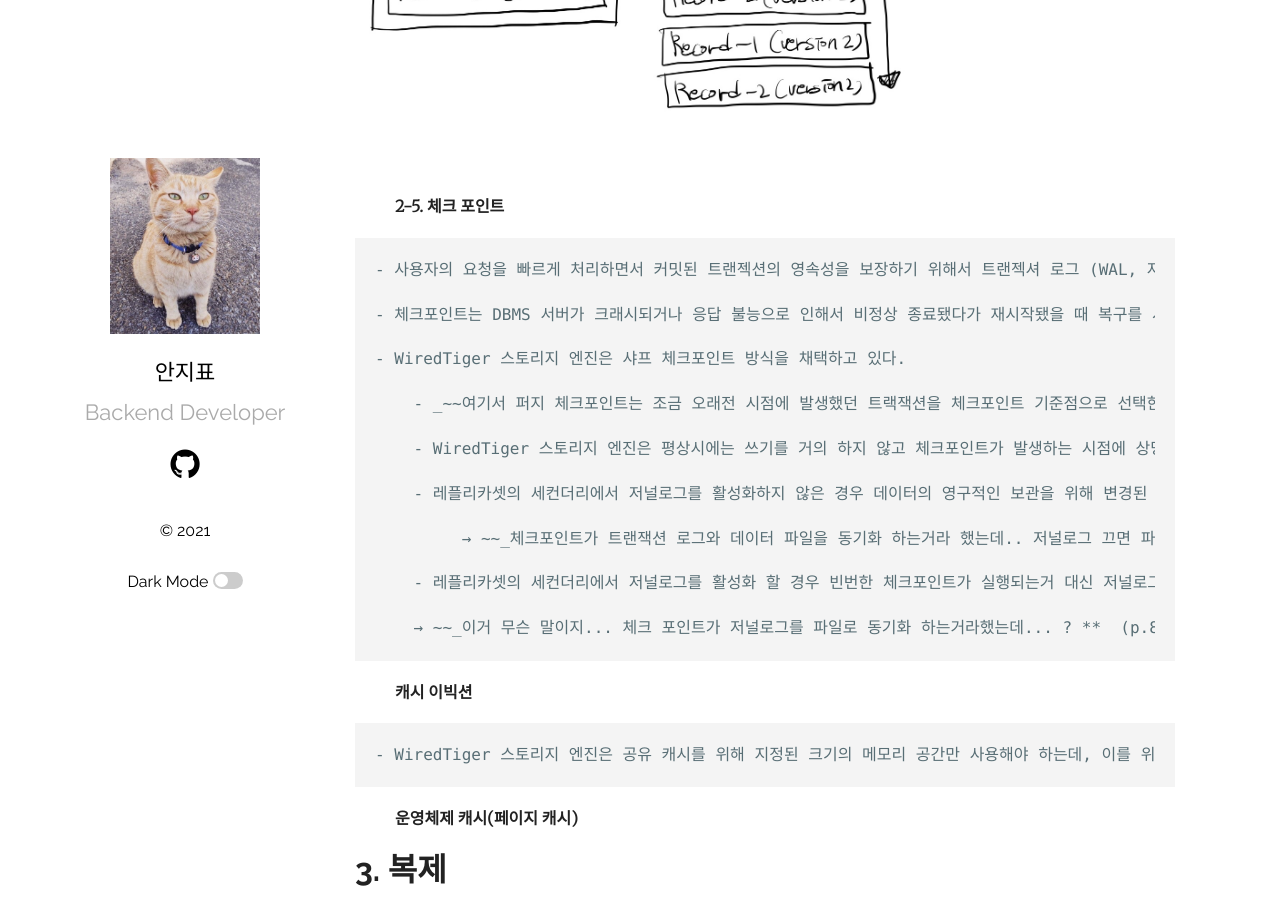
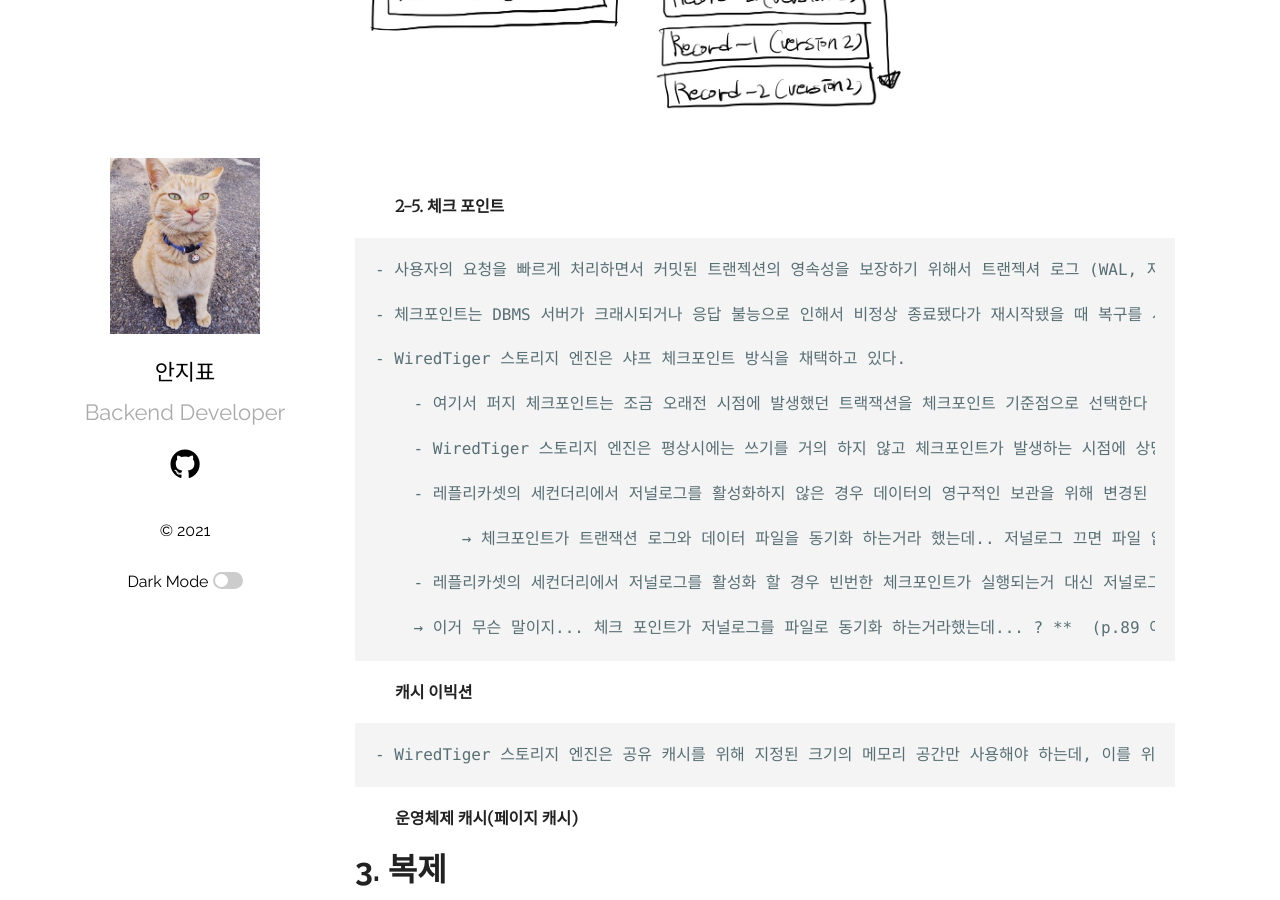
Before and after one commit to ppyong/ppyong.github.io, a Jekyll site: the page built from _posts/2021-07-09-why-mongodb.md, in a window 1280 px wide and 900 px high, scrolled down 3976 px. Built offline with Jekyll 4.4.1, drawn with Linux system fonts in a browser that asks for light colours.

```diff
--- a/_posts/2021-07-09-why-mongodb.md
+++ b/_posts/2021-07-09-why-mongodb.md
@@ -105,17 +105,17 @@ _MongoDB 와 RDBMS (MySQL)이 객체 이름이 조금 다르기에 아래와 같
 
     - WiredTiger 스토리지 엔진은 샤프 체크포인트 방식을 채택하고 있다.
 
-        - _~~여기서 퍼지 체크포인트는 조금 오래전 시점에 발생했던 트랙잭션을 체크포인트 기준점으로 선택한다 하는데 이게 어떤 의미일까?~~_ (**Need to research**)
+        - 여기서 퍼지 체크포인트는 조금 오래전 시점에 발생했던 트랙잭션을 체크포인트 기준점으로 선택한다 하는데 이게 어떤 의미일까? (**Need to research**)
 
         - WiredTiger 스토리지 엔진은 평상시에는 쓰기를 거의 하지 않고 체크포인트가 발생하는 시점에 상당히 많은 쓰기가 순간적으로 발생한다.
 
         - 레플리카셋의 세컨더리에서 저널로그를 활성화하지 않은 경우 데이터의 영구적인 보관을 위해 변경된 데이터를 항상 파일에 동기화해야한다. 이를 위해 MongoDB 3.2부터는 레플리카셋에 투입된 세컨더리 맴버가 저널로그가 없을 경우 계속해서 체크포인트를 실행한다.  (p.88 중간)
 
-             → ~~_체크포인트가 트랜잭션 로그와 데이터 파일을 동기화 하는거라 했는데.. 저널로그 끄면 파일 없는거 아닌가? 메모리에 있는 더티 페이지를 쓴다는 의미로 받아들이면 되는건가?_~~ (**Need to research**)
+             → 체크포인트가 트랜잭션 로그와 데이터 파일을 동기화 하는거라 했는데.. 저널로그 끄면 파일 없는거 아닌가? 메모리에 있는 더티 페이지를 쓴다는 의미로 받아들이면 되는건가?  (**Need to research**)
 
         - 레플리카셋의 세컨더리에서 저널로그를 활성화 할 경우 빈번한 체크포인트가 실행되는거 대신 저널로그를 매우 빈번하게 디스크로 동기화 하도록 변경됐다
 
-        → ~~_이거 무슨 말이지... 체크 포인트가 저널로그를 파일로 동기화 하는거라했는데... ? **  (p.89 아래)_~~ (**Need to research**)
+        → 이거 무슨 말이지... 체크 포인트가 저널로그를 파일로 동기화 하는거라했는데... ? **  (p.89 아래) (**Need to research**)
 
 
 > **캐시 이빅션**
```
